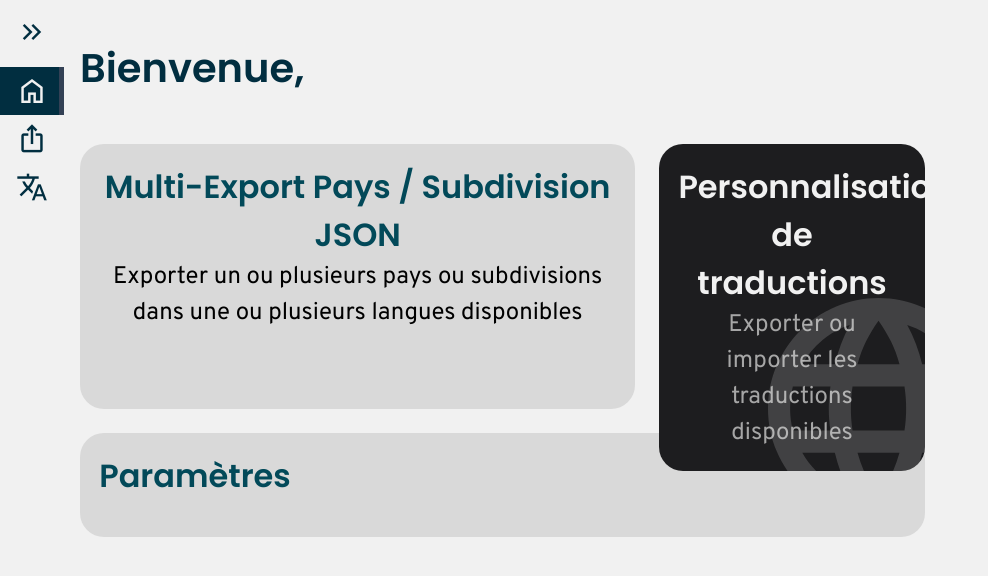
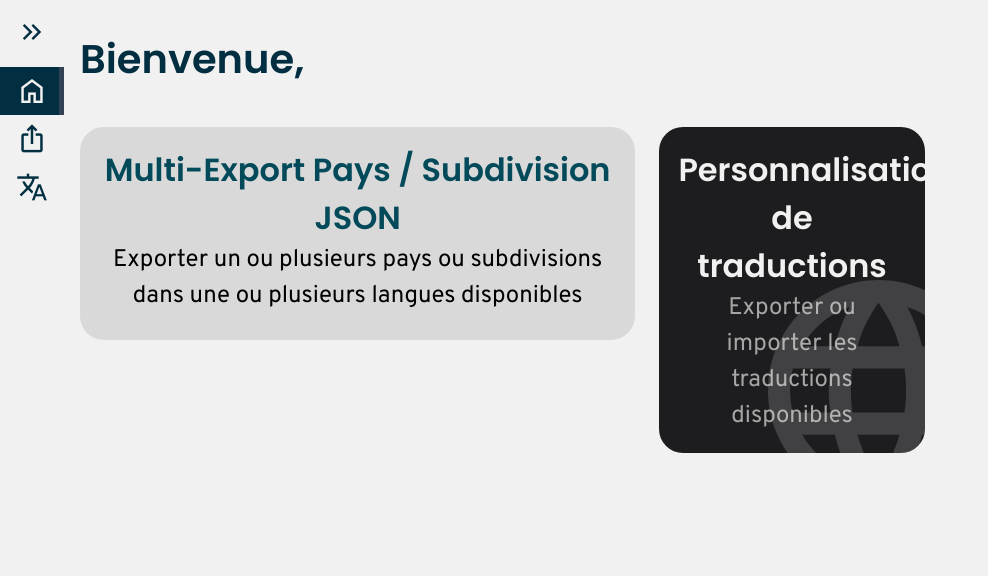
Before and after one commit to uglykidmat/geonames-vue, a Vue app: page / in a window 1280 px wide. Shown: the top 576 px of the page, without its empty margins (0-988 px from the left). Built offline with nearby package versions, Linux system fonts and the light colour scheme.

Commit message:
(fix): remove empty settings button. We do not have settings.

```diff
--- a/src/views/HomeView.vue
+++ b/src/views/HomeView.vue
@@ -19,9 +19,9 @@ import router from '../router';
             </svg>
 
         </div>
-        <div class="homepush-bottom">
+        <!-- <div class="homepush-bottom">
             <h3>Paramètres</h3>
-        </div>
+        </div> -->
     </div>
 </template>
 
@@ -75,11 +75,11 @@ import router from '../router';
         }
     }
 
-    .homepush-bottom {
-        grid-area: 3 / 1 / 4 / 4;
-        background-color: var(--grey-light-bkgnd);
-        text-align: justify;
-    }
+    // .homepush-bottom {
+    //     grid-area: 3 / 1 / 4 / 4;
+    //     background-color: var(--grey-light-bkgnd);
+    //     text-align: justify;
+    // }
 }
 
 @media only screen and (min-width: 20em) and (max-width: 64em) {
```
